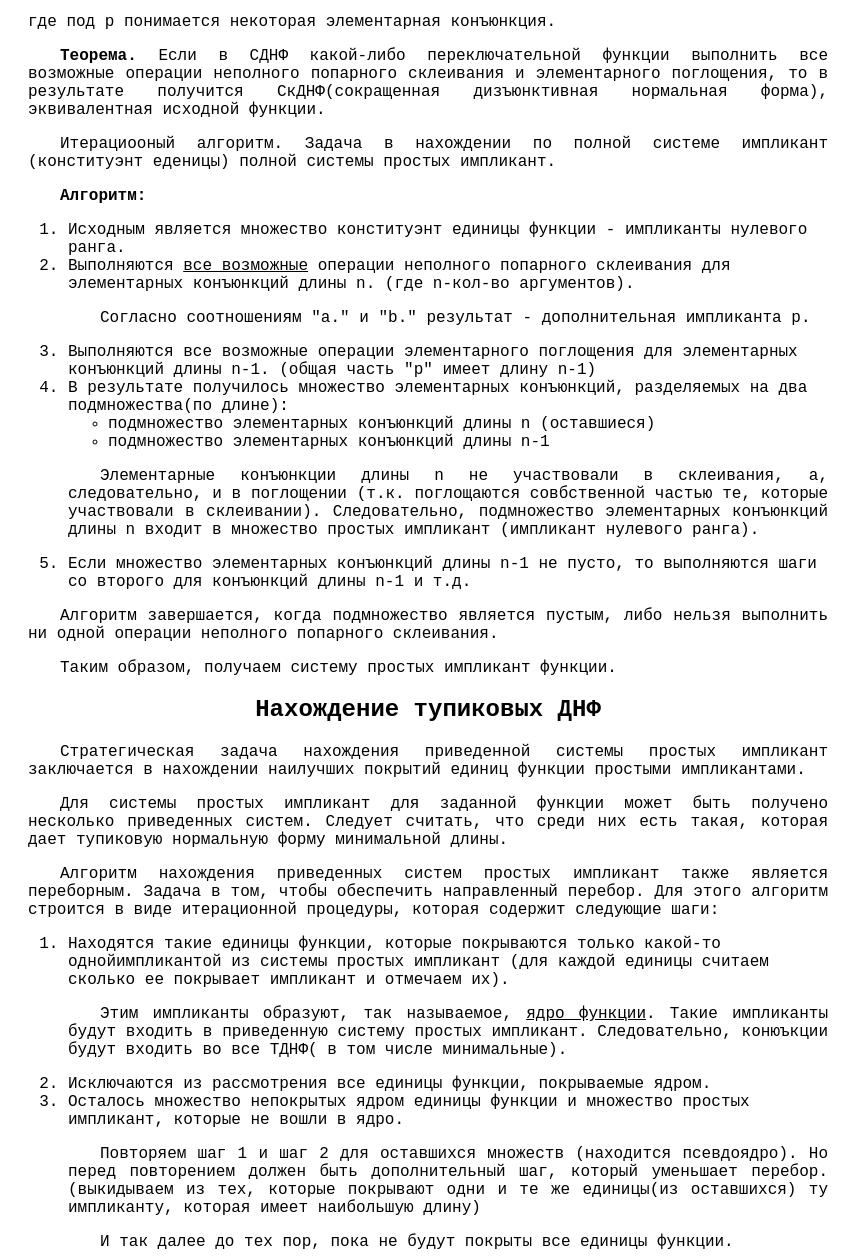
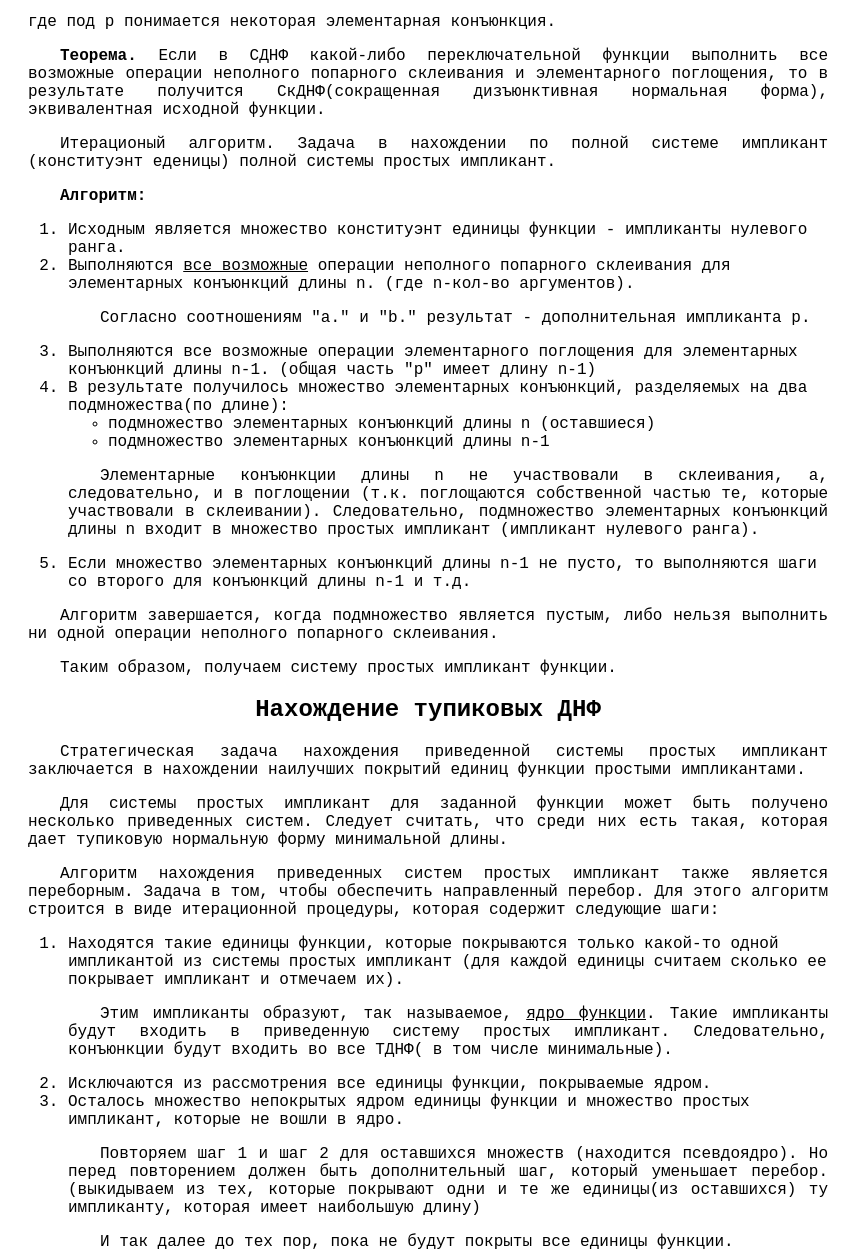
Before and after one commit to Yaffle/minsf, a plain HTML site: page index.html in a window 1280 px wide. Shown: the part 1024-2283 px from the top of the page, without its empty margins (0-863 px from the left). Drawn offline with Linux system fonts and the light colour scheme.

Commit message:
Update index.html

```diff
--- a/index.html
+++ b/index.html
@@ -3,7 +3,7 @@
 <head>
   <meta charset="utf-8" />
   <title>Минимизация переключательных функций</title>
-  <meta name="Description" content="Калькулятор минимимизации переключательных функций (функций алгебры логики) методом карт Карно, методом кубических покрытий, методом Квайна">
+  <meta name="Description" content="Калькулятор минимизации переключательных функций (функций алгебры логики) методом карт Карно, методом кубических покрытий, методом Квайна">
   <meta http-equiv="Content-Security-Policy" content="default-src 'self' 'unsafe-inline'; img-src 'self' counter.yadro.ru;">
   <link href="cubes.css" rel="stylesheet" type="text/css" />
   <script src="cubes.js" defer></script>
@@ -158,7 +158,7 @@ Y= AB0C
 <p><b>Теорема.</b>
 Если в СДНФ какой-либо переключательной функции выполнить все возможные операции неполного попарного склеивания и элементарного поглощения, то в результате получится СкДНФ(сокращенная дизъюнктивная нормальная форма), эквивалентная исходной функции.
 <p>
-Итерациооный алгоритм. Задача в нахождении по полной системе импликант (конституэнт еденицы) полной системы простых импликант.
+Итерационый алгоритм. Задача в нахождении по полной системе импликант (конституэнт еденицы) полной системы простых импликант.
 <p><b>Алгоритм:</b>
 <OL>
 <LI>Исходным является множество конституэнт единицы функции - импликанты нулевого ранга.
@@ -170,7 +170,7 @@ Y= AB0C
 <LI>подмножество элементарных конъюнкций длины n (оставшиеся)
 <LI>подмножество элементарных конъюнкций длины n-1
 </UL>
-<p>Элементарные конъюнкции длины n не участвовали в склеивания, а, следовательно, и в поглощении (т.к. поглощаются совбственной частью те, которые участвовали в склеивании).
+<p>Элементарные конъюнкции длины n не участвовали в склеивания, а, следовательно, и в поглощении (т.к. поглощаются собственной частью те, которые участвовали в склеивании).
 Следовательно, подмножество элементарных конъюнкций длины n входит в множество простых импликант (импликант нулевого ранга).
 <LI>Если множество элементарных конъюнкций длины n-1 не пусто, то выполняются шаги со второго для конъюнкций длины n-1 и т.д.
 </OL>
@@ -181,8 +181,8 @@ Y= AB0C
 <p>Для системы простых импликант для заданной функции может быть получено несколько приведенных систем. Следует считать, что среди них есть такая, которая дает тупиковую нормальную форму минимальной длины.
 <p>Алгоритм нахождения приведенных систем простых импликант также является переборным. Задача в том, чтобы обеспечить направленный перебор. Для этого алгоритм строится в виде итерационной процедуры, которая содержит следующие шаги:
 <OL>
-<LI>Находятся такие единицы функции, которые покрываются только какой-то однойимпликантой из системы простых импликант (для каждой единицы считаем сколько ее покрывает импликант и отмечаем их).
-<p> Этим импликанты образуют, так называемое, <u>ядро функции</u>. Такие импликанты будут входить в приведенную систему простых импликант. Следовательно, конюъкции будут входить во все ТДНФ( в том числе минимальные).
+<LI>Находятся такие единицы функции, которые покрываются только какой-то одной импликантой из системы простых импликант (для каждой единицы считаем сколько ее покрывает импликант и отмечаем их).
+<p> Этим импликанты образуют, так называемое, <u>ядро функции</u>. Такие импликанты будут входить в приведенную систему простых импликант. Следовательно, конъюнкции будут входить во все ТДНФ( в том числе минимальные).
 <LI>Исключаются из рассмотрения все единицы функции, покрываемые ядром.
 <LI>Осталось множество непокрытых ядром единицы функции и множество простых импликант, которые не вошли в ядро.
 <p>Повторяем шаг 1 и шаг 2 для оставшихся множеств (находится псевдоядро). Но перед повторением должен быть дополнительный шаг, который уменьшает перебор. (выкидываем из тех, которые покрывают одни и те же единицы(из оставшихся) ту импликанту, которая имеет наибольшую длину)
```
